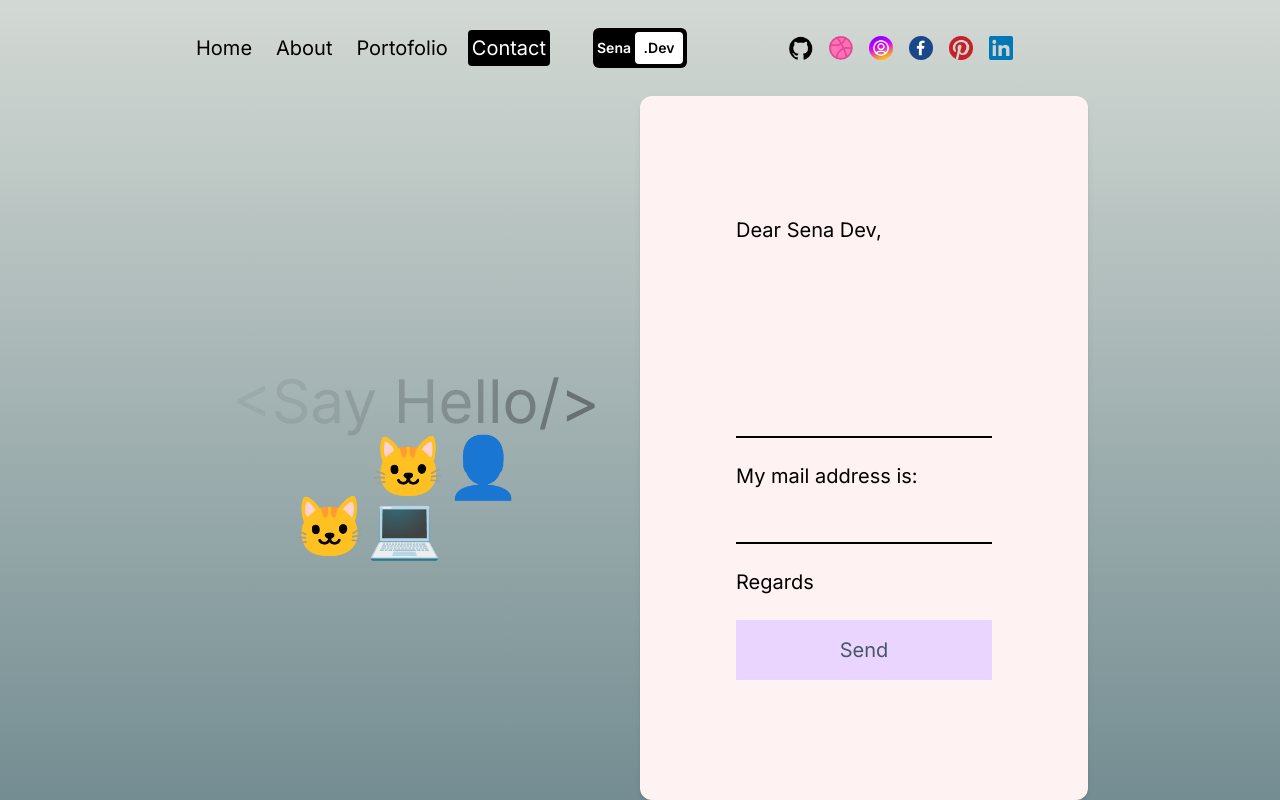
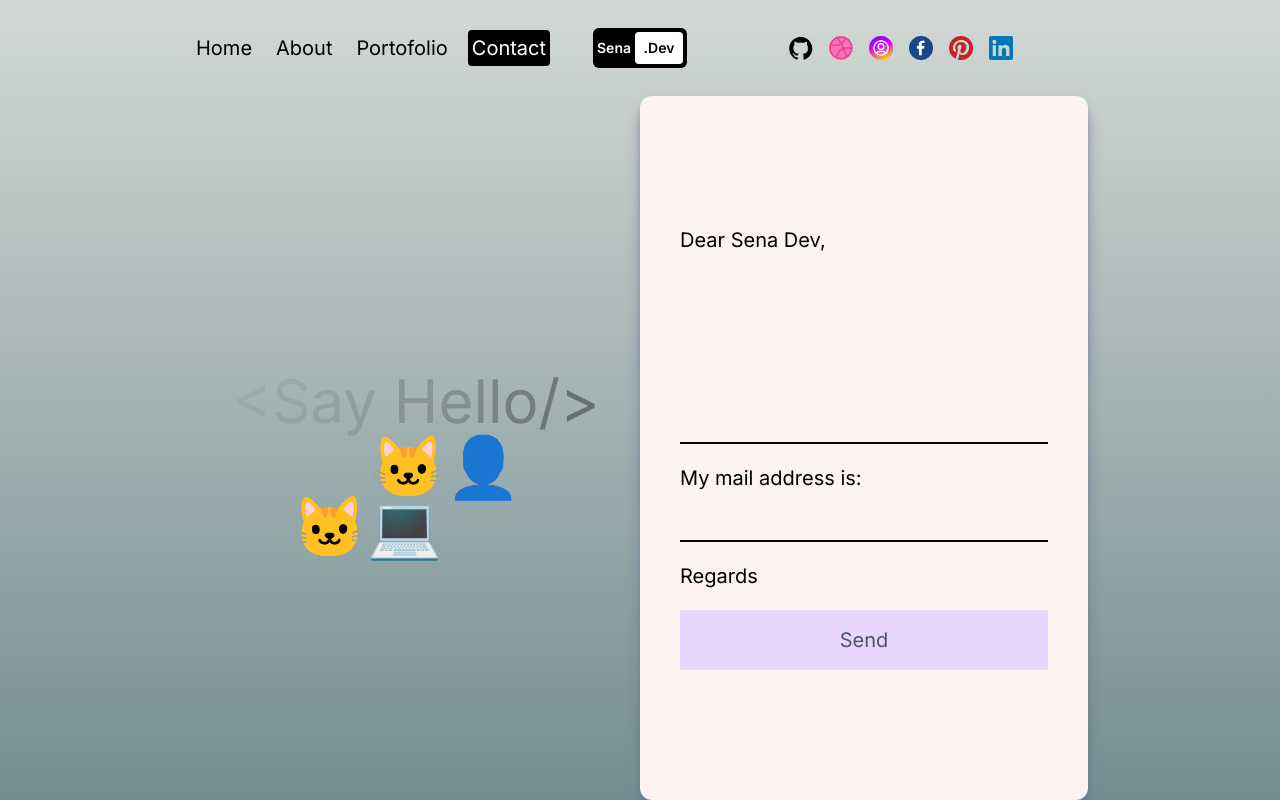
Before and after one commit to diaryangel1/Myporto2024, a Next.js app: page /contact in a window 1280 px wide. Built offline with nearby package versions, Linux system fonts and the light colour scheme.

Commit message:
ubah form2

```diff
--- a/src/app/contact/page.jsx
+++ b/src/app/contact/page.jsx
@@ -77,7 +77,7 @@ const ContactPage = () => {
         <form
           onSubmit={sendEmail}
           ref={form}
-          className="h-3/4 xs:h-3/4 sm:h-3/4 lg:h-full lg:w-1/2 bg-red-50 rounded-xl text-xl flex flex-col gap-6 justify-center p-24 shadow-md"
+          className="h-3/4 xs:h-3/4 sm:h-3/4 lg:h-full lg:w-1/2 bg-red-50 rounded-xl text-xl flex flex-col gap-6 justify-center p-24 xs:p-10 xs:gap-5 shadow-lg shadow-slate-500"
         >
           <span>Dear Sena Dev,</span>
           <textarea
```
